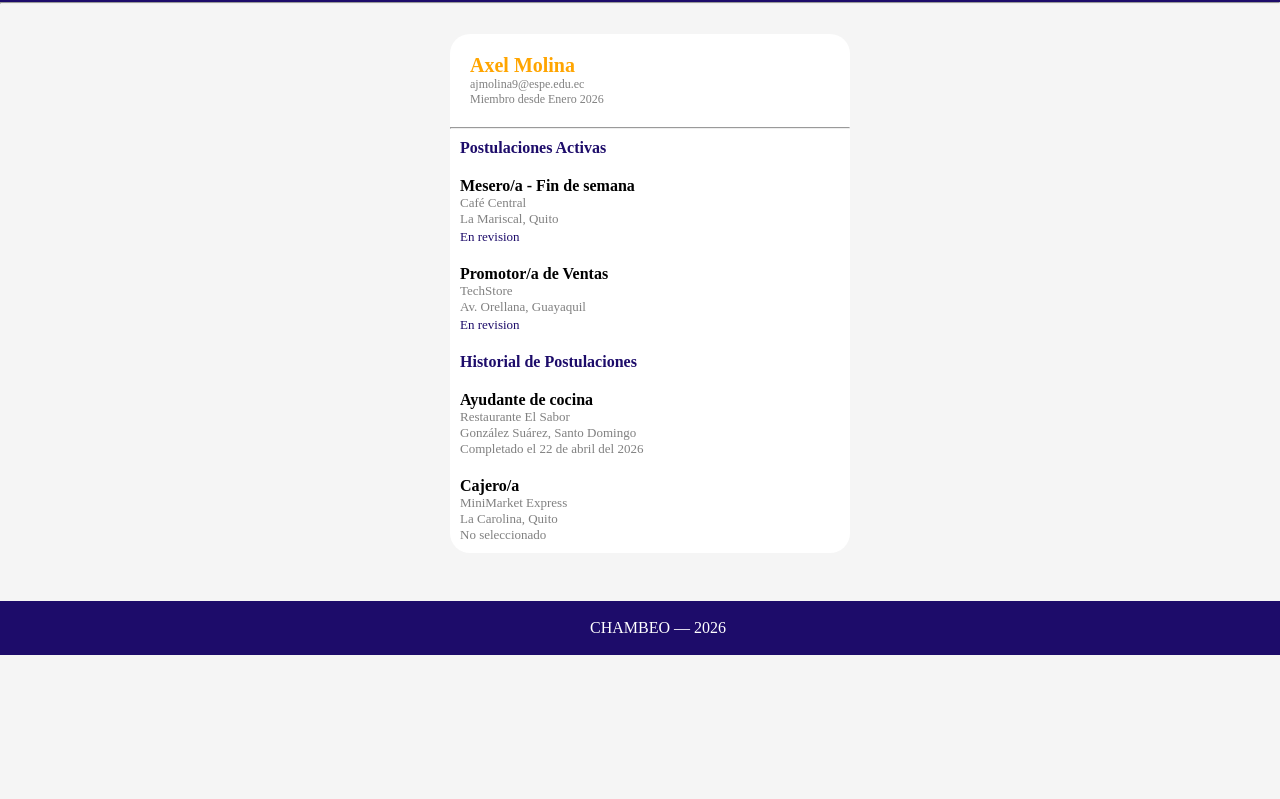
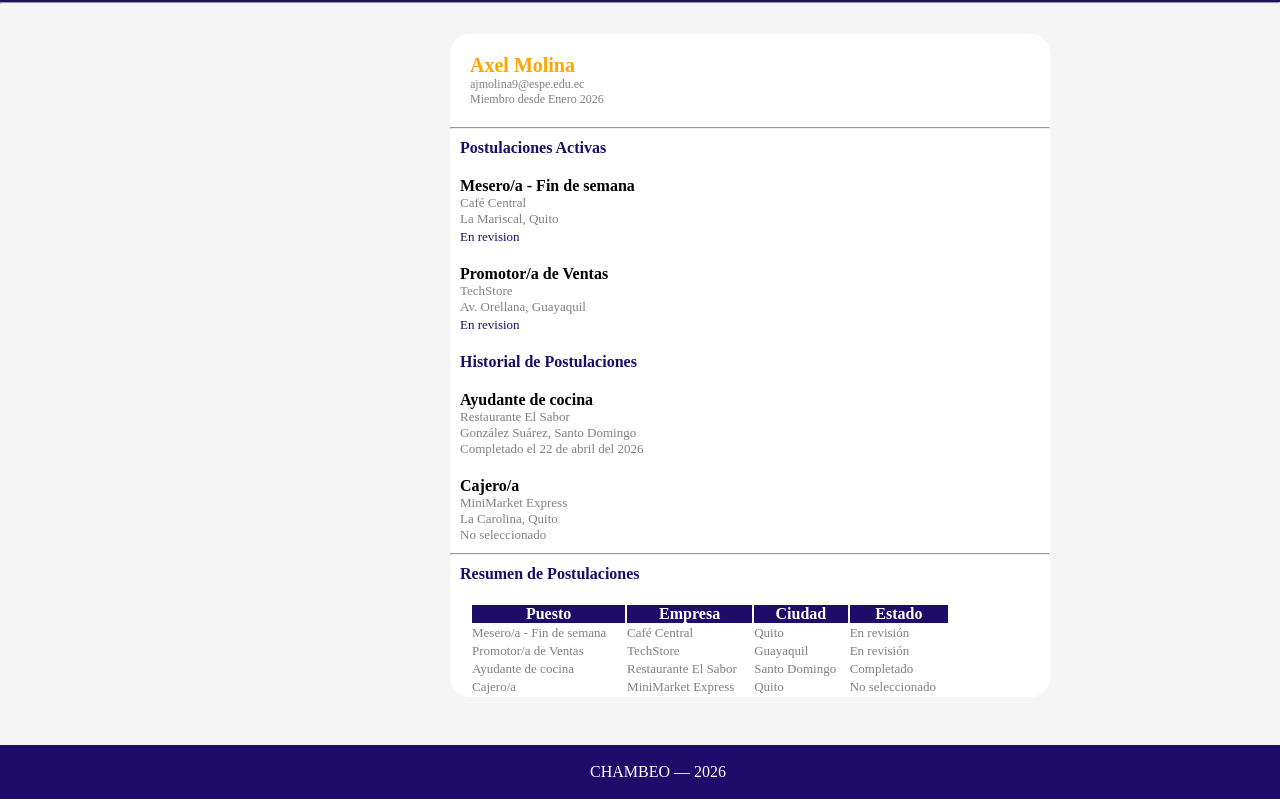
Before and after one commit to Axel180506/Proyecto-CHAMBEO, a plain HTML site: page Paginas/perfil/perfil.html in a window 1280 px wide. Shown: the part 78-877 px from the top of the page. Before the commit the page ends 800 px from the top, so only its background shows below. Drawn offline with Linux system fonts and the light colour scheme.

Commit message:
Proyecto-CHAMBEO

```diff
--- a/Paginas/perfil/perfil.html
+++ b/Paginas/perfil/perfil.html
@@ -44,7 +44,8 @@
                 <p>TechStore <br>
                     Av. Orellana, Guayaquil
                 </p>
-                <a href="https://ec.linkedin.com/jobs/promotor-de-ventas-empleos?position=1&pageNum=0" target="_blanks">En revision</a>
+                <a href="https://ec.linkedin.com/jobs/promotor-de-ventas-empleos?position=1&pageNum=0"
+                    target="_blanks">En revision</a>
             </section>
             <h2>Historial de Postulaciones</h2>
             <section class="postulacion">
@@ -61,6 +62,40 @@
                 </p>
                 <p>No seleccionado</p>
             </section>
+            <hr>
+            <table class="tabla-resumen">
+                <h2>Resumen de Postulaciones</h2>
+                    <tr>
+                        <th>Puesto</th>
+                        <th>Empresa</th>
+                        <th>Ciudad</th>
+                        <th>Estado</th>
+                    </tr>
+                    <tr>
+                        <td>Mesero/a - Fin de semana</td>
+                        <td>Café Central</td>
+                        <td>Quito</td>
+                        <td>En revisión</td>
+                    </tr>
+                    <tr>
+                        <td>Promotor/a de Ventas</td>
+                        <td>TechStore</td>
+                        <td>Guayaquil</td>
+                        <td>En revisión</td>
+                    </tr>
+                    <tr>
+                        <td>Ayudante de cocina</td>
+                        <td>Restaurante El Sabor</td>
+                        <td>Santo Domingo</td>
+                        <td>Completado</td>
+                    </tr>
+                    <tr>
+                        <td>Cajero/a</td>
+                        <td>MiniMarket Express</td>
+                        <td>Quito</td>
+                        <td>No seleccionado</td>
+                    </tr>
+            </table>
         </section>
         <br>
     </main>
--- a/css/style.css
+++ b/css/style.css
@@ -99,7 +99,7 @@ header h1 a {
 
 /**Pagina del perfil de chambeo**/
 #datos {
-    width: 400px;
+    width: 600px;
     margin: 30px 450px;
     background-color: white;
     border-radius: 20px;
@@ -138,6 +138,23 @@ header h1 a {
     font-size: 13px;
 }
 
+.tabla-resumen {
+    width: 80%;
+    margin: 20px;
+}
+
+.tabla-resumen th {
+    background-color: #1D0C6A;
+    color: white;
+    text-align: center;
+    border: none;
+}
+
+.tabla-resumen td {
+    color: gray;
+    font-size: 13px;
+    border: none;
+}
 
 /**Pagina detalle de chambeo**/
 #fondo img {
```
